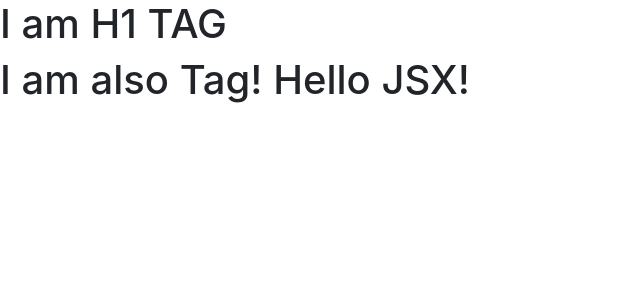
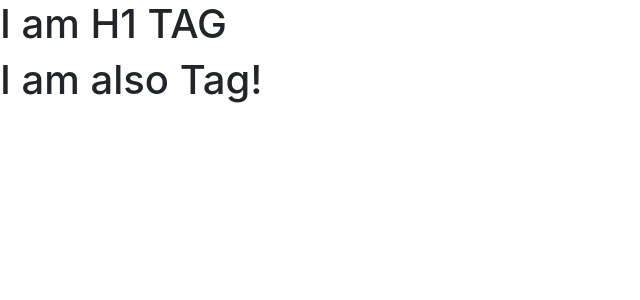
Before and after one commit to dac-2022/day17-my-react-app, a React (Create React App) app: page / in a window 1280 px wide. Shown: the top 300 px of the page, without its empty margins (0-640 px from the left). Built offline with nearby package versions, Linux system fonts and the light colour scheme.

Commit message:
userdefine tag.

```diff
--- a/src/App.js
+++ b/src/App.js
@@ -12,7 +12,7 @@ function App() {
 
 // <Hello />
 function Hello() {
-  return <h1>I am also Tag! Hello JSX!</h1>;
+  return <h1>I am also Tag!</h1>;
 }
 
 export default App;
```
